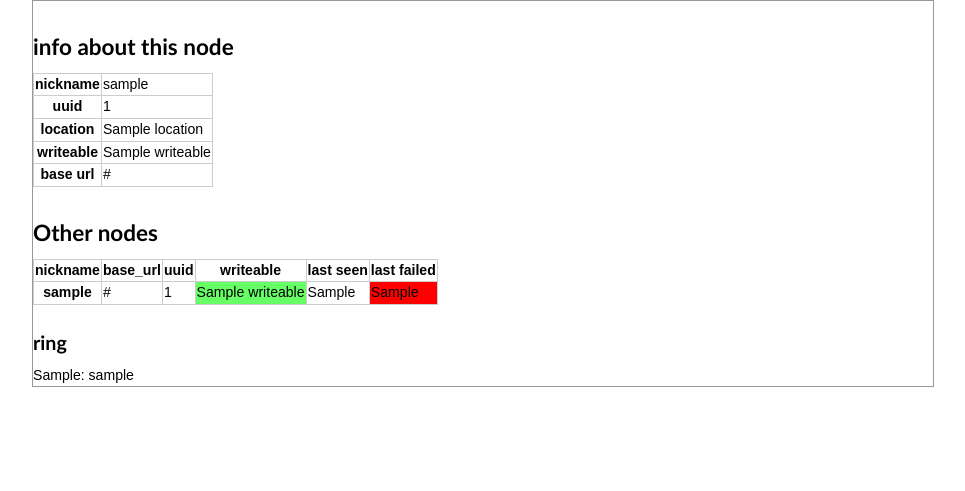
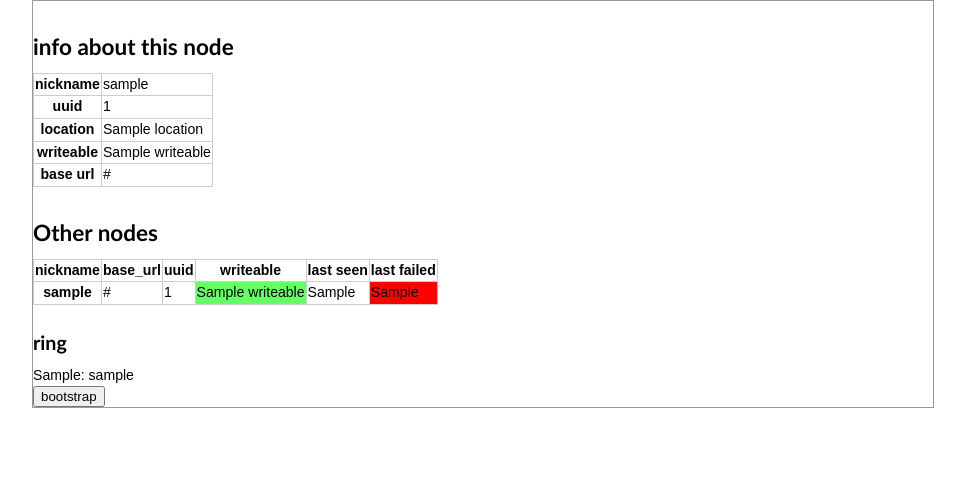
Before and after one commit to thraxil/apomixis, a Django app: template templates/main/status.html in a window 1280 px wide. Shown: the top 491 px of the page, without its empty margins (157-1122 px from the left). Run offline with Django 3.2, Linux system fonts and the light colour scheme; the template is opened without the code that fills it: most values are stand-ins (such as "Sample title", 1, 10 or a date in 2020); some libraries are stand-ins or nearby versions.

Commit message:
form for bootstrap

```diff
--- a/main/views.py
+++ b/main/views.py
@@ -192,7 +192,7 @@ def bootstrap(request):
     protocol = request.is_secure() and "https" or "http"
     myinfo['base_url'] = settings.CLUSTER['base_url']
     tasks.bootstrap.delay(myinfo)
-    return HttpResponse("done")
+    return HttpResponseRedirect("/status/")
 
 @rendered_with("main/index.html")
 def index(request):
--- a/templates/main/status.html
+++ b/templates/main/status.html
@@ -82,4 +82,11 @@ style="background-color: red"
 {{r.0}}: {{r.1.nickname}}<br />
 {% endfor %}
 
+<form action="/bootstrap/"
+      method="post"><input type="submit"
+			   value="bootstrap"
+			   /></form>
+
+
+
 {% endblock %}
```
